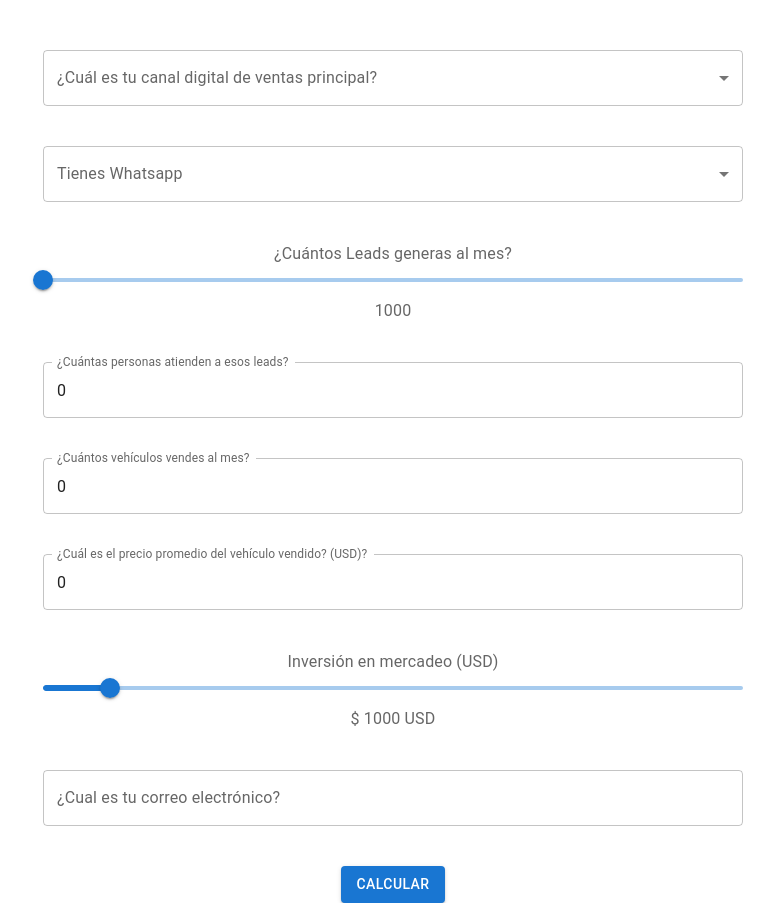
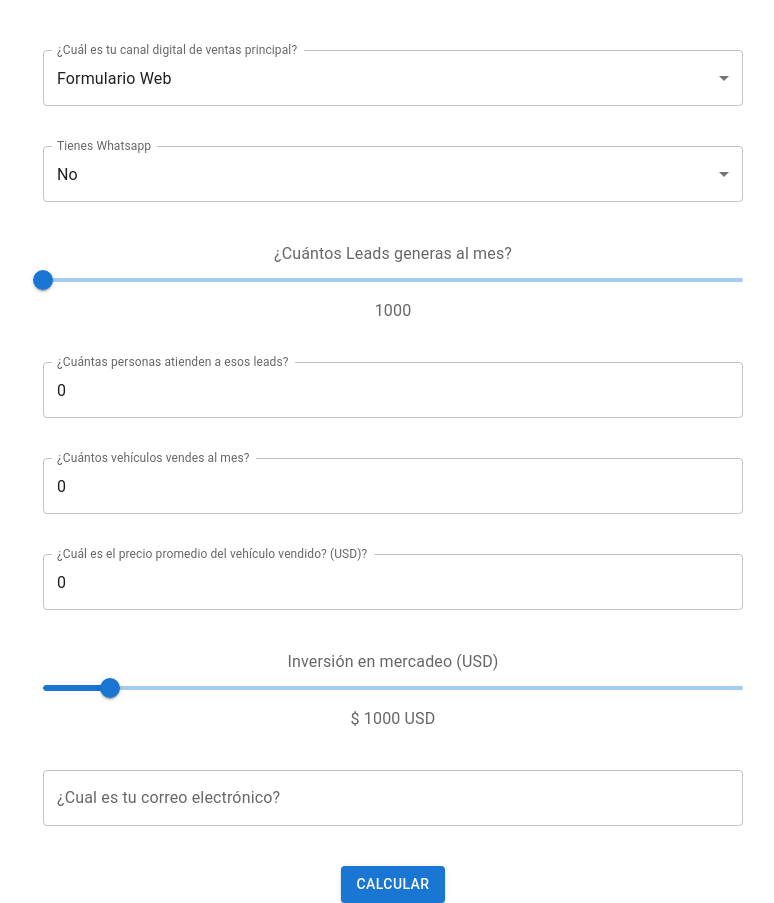
Before and after one commit to jorgequinterodoria/calculadora-leads, a React (Create React App) app: page / in a window 1280 px wide. Shown: the whole page, without its empty margins (7-781 px from the left). Built offline with nearby package versions, Linux system fonts and the light colour scheme.

Commit message:
Update App.js

```diff
--- a/src/App.js
+++ b/src/App.js
@@ -3,13 +3,11 @@ import { useState } from 'react';
 import { Formik, Form } from 'formik';
 import {
   Box,
-  Select,
   Slider,
   FormHelperText,
   Button,
   TextField,
   FormControl,
-  MenuItem,
   InputLabel
 } from '@mui/material';
 
@@ -73,36 +71,57 @@ function App() {
           <Form>
             <Box sx={{ maxWidth: 700 }}>
               <FormControl fullWidth>
-                <InputLabel>¿Cuál es tu canal digital de ventas principal?</InputLabel>
-                <Select
+                <TextField
+                  error={Boolean(touched.canal && errors.canal)}
+                  helpertext={touched.canal ? errors.canal : ""}
                   id="canal"
                   name='canal'
+                  label='¿Cuál es tu canal digital de ventas principal?'
                   value={values.canal}
-                  label="Canal"
+                  variant="outlined"
                   onChange={handleChange}
-                  onBlur={handleBlur}
+                  select
+                  SelectProps={{ native: true }}
+                  InputLabelProps={{ shrink: true }}
                 >
-                  <MenuItem value={'Formulario Web'}>Formulario Web</MenuItem>
-                  <MenuItem value={'Formulario de Facebook'}>Formulario de Facebook</MenuItem>
-                  <MenuItem value={'Otro'}>Otro</MenuItem>
-                </Select>
+                  <option key={'Formulario Web'} value='Formulario Web'>
+                    Formulario Web
+                  </option>
+                  <option key={'Formulario de Facebook'} value='Formulario de Facebook'>
+                    Formulario de Facebook
+                  </option>
+                  <option key={'Otro'} value='Otro'>
+                    Otro
+                  </option>
+                </TextField>
                 {touched.canal && <FormHelperText>{errors.canal}</FormHelperText>}
                 <br />
                 <br />
               </FormControl>
               <FormControl fullWidth>
-                <InputLabel>Tienes Whatsapp</InputLabel>
-                <Select
+                <TextField
+                  error={Boolean(touched.whatsapp && errors.whatsapp)}
+                  helpertext={touched.whatsapp ? errors.whatsapp : ""}
                   id="whatsapp"
                   name='whatsapp'
+                  label='Tienes Whatsapp'
                   value={values.whatsapp}
-                  label="WhatsApp"
+                  variant="outlined"
                   onChange={handleChange}
+                  select
+                  SelectProps={{ native: true }}
+                  InputLabelProps={{ shrink: true }}
                 >
-                  <MenuItem value={'No'}>No</MenuItem>
-                  <MenuItem value={'Si, ligado a un telefono'}>Si, ligado a un telefono</MenuItem>
-                  <MenuItem value={'Si, WhatsApp con alguna plataforma'}>Si, WhatsApp con alguna plataforma</MenuItem>
-                </Select>
+                  <option key={'No'} value='No'>
+                    No
+                  </option>
+                  <option key={'Si, ligado a un telefono'} value='Si, ligado a un telefono'>
+                    Si, ligado a un telefono
+                  </option>
+                  <option key={'Si, WhatsApp con alguna plataforma'} value='Si, WhatsApp con alguna plataforma'>
+                    Si, WhatsApp con alguna plataforma
+                  </option>
+                </TextField>
                 {touched.whatsapp && <FormHelperText>{errors.whatsapp}</FormHelperText>}
                 <br />
                 <br />
```
